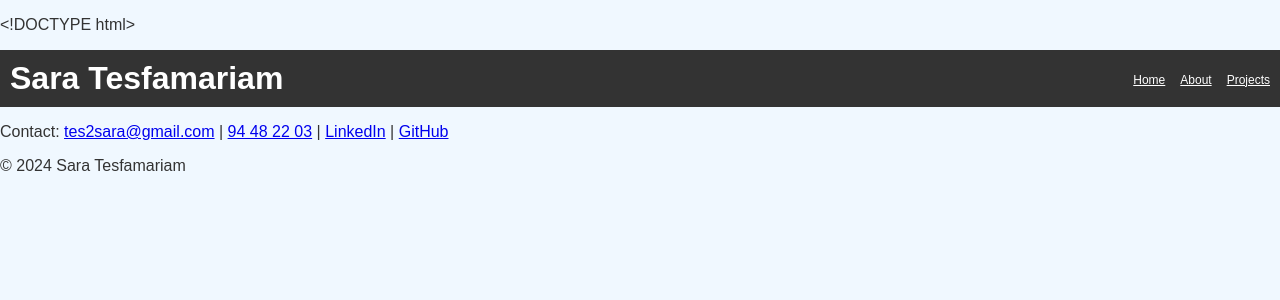
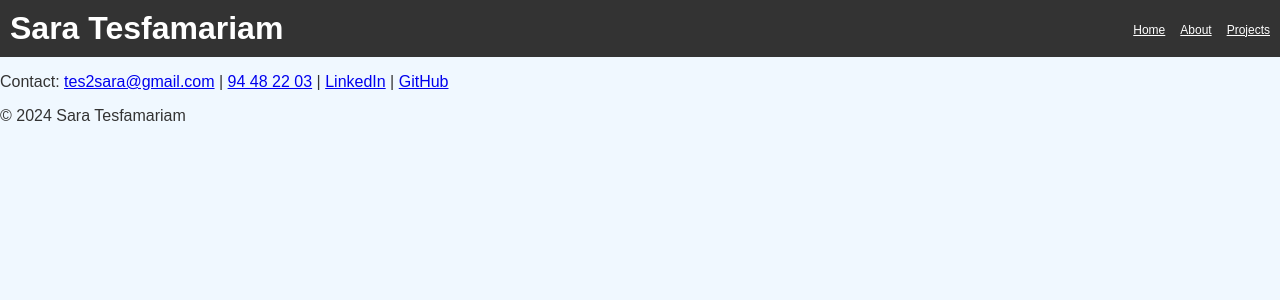
Before and after one commit to tes2sara/sara_tesfamariam, a Jekyll site: the page built from about.md, in a window 1280 px wide. Shown: the top 300 px of the page. Built offline with Jekyll 4.4.1, drawn with Linux system fonts in a browser that asks for light colours; our own code applies the rules of GitHub Pages for plain Markdown files; Markdown is read by kramdown in place of the engine named in the settings.

Commit message:
Update about.md

```diff
--- a/about.md
+++ b/about.md
@@ -1,11 +1,9 @@
-<!DOCTYPE html>
-<html lang="en">
-<head>
-    <meta charset="UTF-8">
-    <meta name="viewport" content="width=device-width, initial-scale=1.0">
-    <title>About - Sara Tesfamariam</title>
+---
+layout: default
+title: About
+---
 <link rel="stylesheet" href="style.css">
-</head>
+
 <div style="display: flex; justify-content: space-between; align-items: center; padding: 10px; background-color: #333; color: white;">
     <h1 style="margin: 0;">Sara Tesfamariam</h1>
     <ul style="list-style: none; margin: 0; padding: 0; display: flex; gap: 15px;">
```
